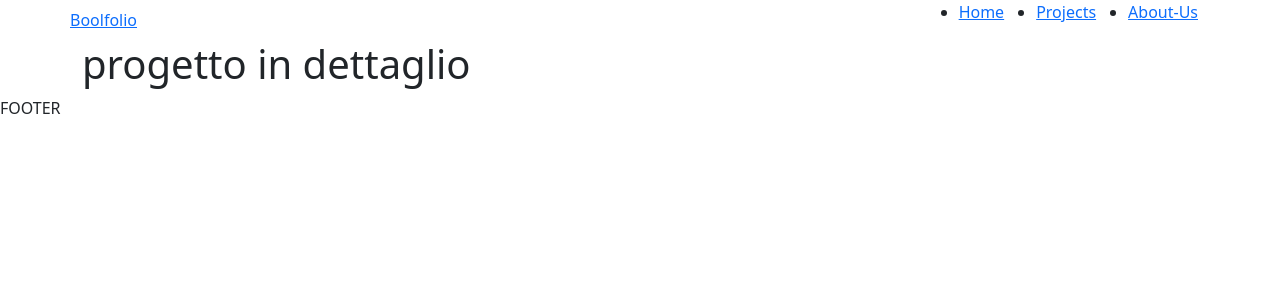
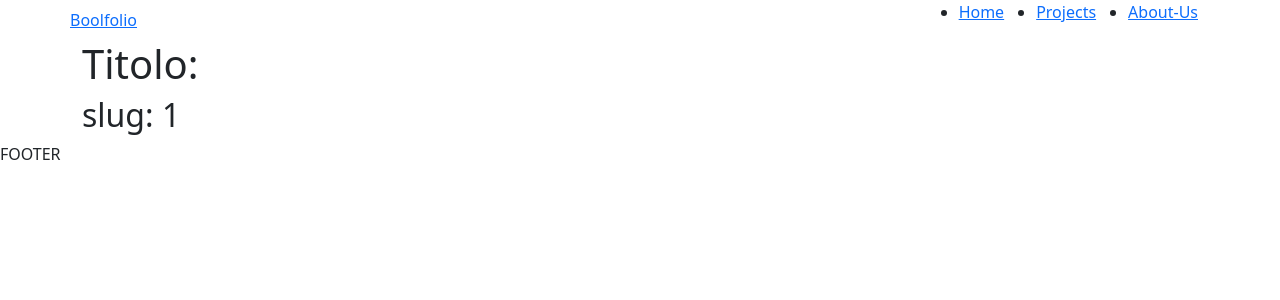
Before and after one commit to ArrobbioUmberto/vite-boolfolio, a Vue app: page /portfolio/1 in a window 1280 px wide. Shown: the top 300 px of the page. Built offline with nearby package versions, Linux system fonts and the light colour scheme; no server answers.

Commit message:
FEAT create method for axios call

```diff
--- a/src/pages/ProjectShow.vue
+++ b/src/pages/ProjectShow.vue
@@ -1,10 +1,26 @@
 <script>
 import Default from '../layouts/Default.vue';
-
+import axios from 'axios'
 export default {
     components: {
+        Default
+    },
 
-        Default
+    methods: {
+        fetchProjects() {
+            axios.get("http://127.0.0.1:8000/api/projects/${this.$route.params.slug}").then(res => {
+                console.log(res)
+            }).catch(err => {
+                console.log(err)
+            })
+        }
+    },
+    created() {
+        this.fetchProjects()
+    },
+    mounted() {
+
+        console.log('slug:', this.$route.params.slug)
     }
 }
 </script>
@@ -12,7 +28,8 @@ export default {
     <Default>
 
         <div class="container">
-            <h1>progetto in dettaglio</h1>
+            <h1>Titolo: </h1>
+            <h2>slug: {{ $route.params.slug }}</h2>
         </div>
 
     </Default>
```
